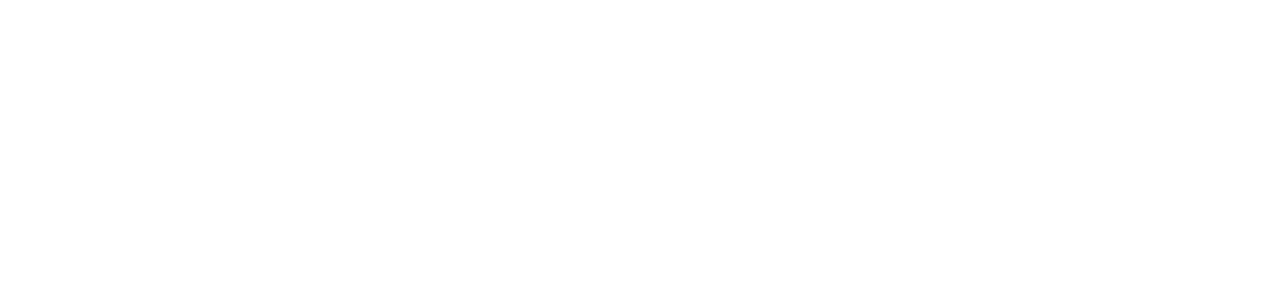
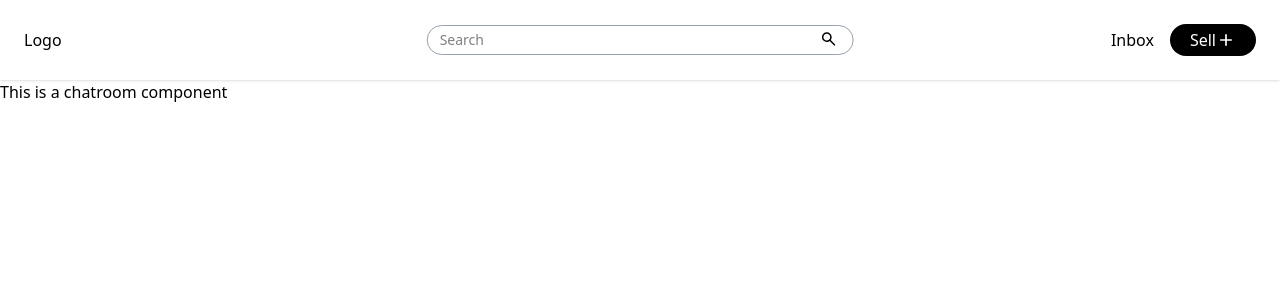
Before and after one commit to weirdwolfx/College-olx, a React (Vite) app in the folder client/: page /message in a window 1280 px wide. Before the commit this address had no page. Shown: the top 300 px of the page. Built offline with nearby package versions, Linux system fonts and the light colour scheme.

Commit message:
Create ChatRoom component

```diff
--- a/client/src/App.jsx
+++ b/client/src/App.jsx
@@ -2,6 +2,7 @@
 import SellForm from "./pages/SellForm"
 import Browse from "./pages/Browse"
 import Product from "./pages/Product"
+import Chat from "./pages/Chat"
 
 export default function App() {
     return (
@@ -10,6 +11,7 @@
                 <Route path="/" element={<Browse />} />
                 <Route path="/product" element={<Product />} />
                 <Route path="/sell" element={<SellForm />} />
+                <Route path="/message" element={<Chat />} />
             </Routes>
         </BrowserRouter>
     )
--- /dev/null
+++ b/client/src/components/ChatRoom.jsx
@@ -0,0 +1,7 @@
+export default function ChatRoom() {
+    return (
+        <section>
+            <h1>This is a chatroom component</h1>
+        </section>
+    )
+}
--- /dev/null
+++ b/client/src/pages/Chat.jsx
@@ -0,0 +1,13 @@
+import Header from "../components/Header"
+import ChatRoom from "../components/ChatRoom"
+
+export default function Chat() {
+    return (
+        <>
+            <Header />
+            <main>
+                <ChatRoom />
+            </main>
+        </>
+    )
+}
```
